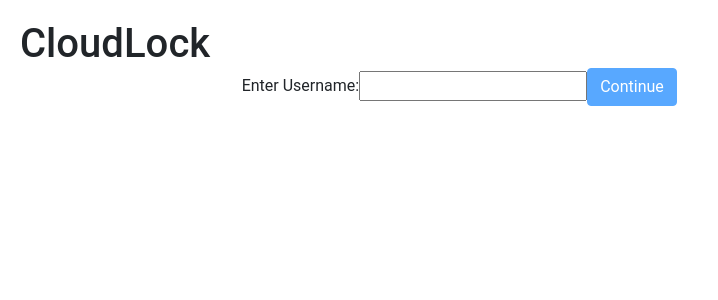
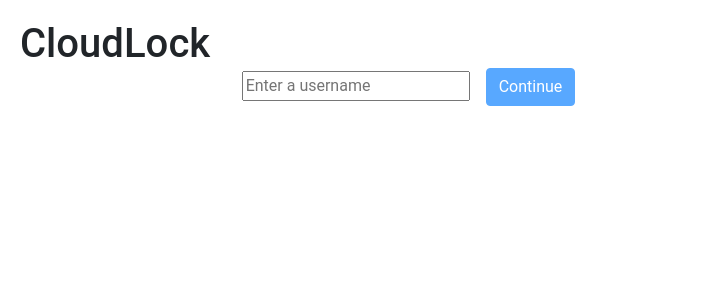
Before and after one commit to anujit/clay-frontend-assignment, a React app: page / in a window 1280 px wide. Shown: the top 300 px of the page, without its empty margins (0-718 px from the left). Built offline with nearby package versions, Linux system fonts and the light colour scheme; what axios-mock-adapter would draw is missing.

Commit message:
Change in login form

```diff
--- a/src/components/Login.js
+++ b/src/components/Login.js
@@ -39,9 +39,8 @@ export default class Login extends Component{
                         <div className="col-md-10 mx-auto">
                             <form className="login-wrap">
                                 <div className="form-group">
-                                    <label htmlFor="access-username">Enter Username:</label>
-                                    <input type="text" onChange={this.setUsername} value={username} id="access-username" />
-                                    <button disabled={!username} className="btn btn-primary" type="button" onClick={this.handleLogin}>
+                                    <input type="text" onChange={this.setUsername} value={username} placeholder="Enter a username" id="access-username" />
+                                    <button disabled={!username} className="ml-3 btn btn-primary" type="button" onClick={this.handleLogin}>
                                         Continue
                                     </button>
                                 </div>
```
